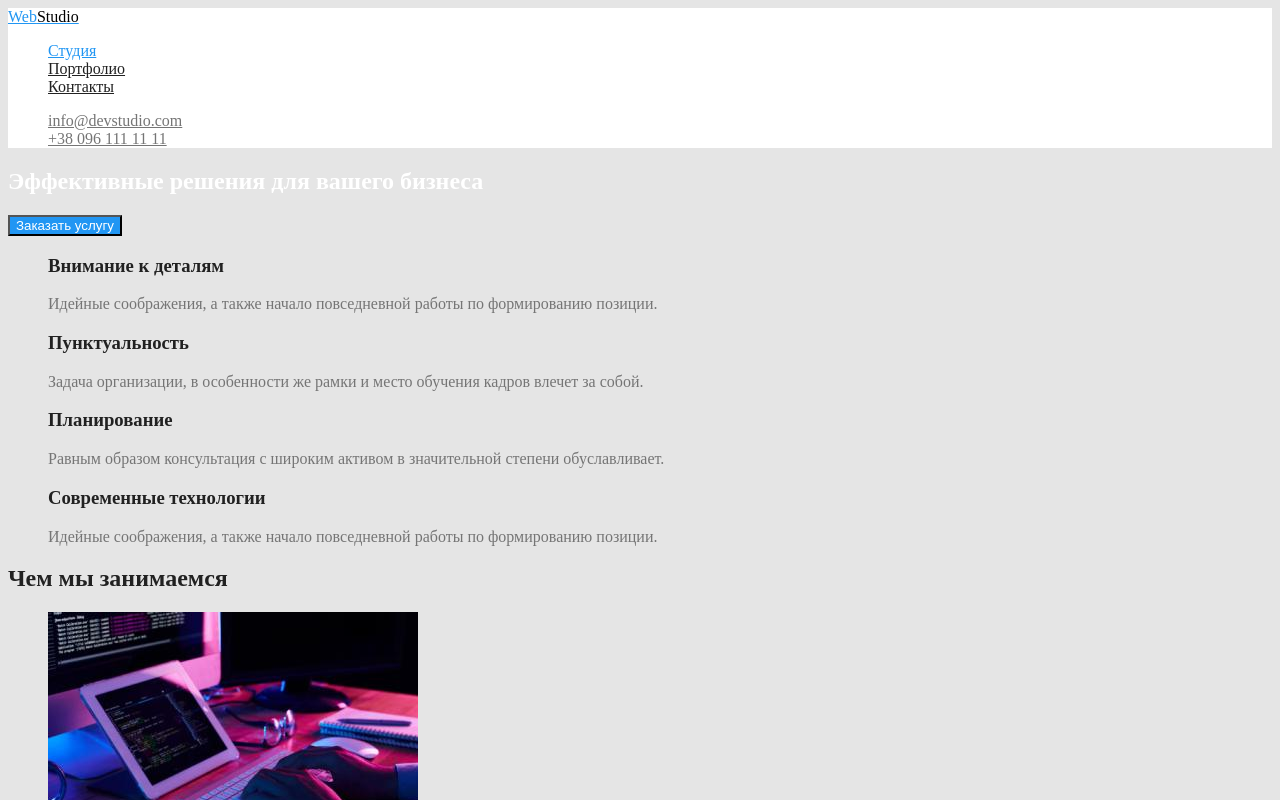
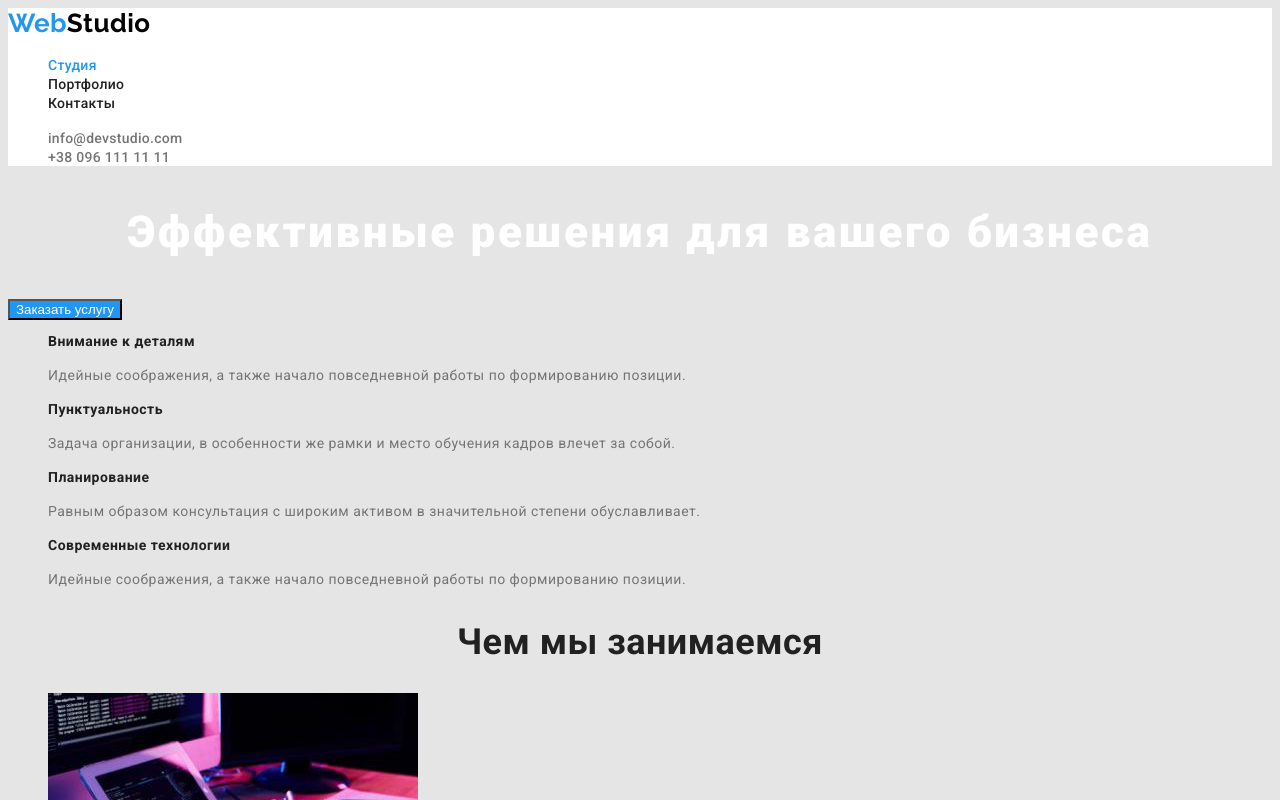
Before and after one commit to vladyslavvovchenko/goit-markup-hw-02, a plain HTML site: page index.html in a window 1280 px wide. Shown: the top 800 px of the page. Drawn offline with Linux system fonts and the light colour scheme.

Commit message:
шрифты портфолио доделка

```diff
--- a/css/styles.css
+++ b/css/styles.css
@@ -7,6 +7,10 @@
 
 body {
   background-color: #e5e5e5;
+  color: var(--primary-text-color);
+
+  font-family: Roboto, sans-serif;
+  letter-spacing: 0.03em;
 }
 
 .header {
@@ -15,6 +19,11 @@ body {
 
 .logo {
   color: var(--accent-hover-color);
+  font-family: Raleway, sans-serif;
+  font-weight: bold;
+  font-size: 26px;
+  line-height: 1.2;
+  text-decoration: none;
 }
 
 .second-logo {
@@ -30,6 +39,11 @@ ul {
 
 .site-nav .link {
   color: var(--second-text-coor);
+  font-weight: 500;
+  font-size: 14px;
+  line-height: 1.14;
+  letter-spacing: 0.02em;
+  text-decoration: none;
 }
 .site-nav .link:hover,
 .site-nav .link:focus {
@@ -44,6 +58,11 @@ ul {
 
 .contacts .link {
   color: var(--primary-text-color);
+  font-weight: 500;
+  font-size: 14px;
+  line-height: 1.14;
+  letter-spacing: 0.02em;
+  text-decoration: none;
 }
 .contacts .link:hover,
 .contacts .link:focus {
@@ -54,6 +73,12 @@ ul {
 
 .hero-title {
   color: var(--primery-white-color);
+
+  font-weight: 900;
+  font-size: 44px;
+  line-height: 1.36;
+  text-align: center;
+  letter-spacing: 0.06em;
 }
 
 /* button */
@@ -62,6 +87,7 @@ ul {
   color: var(--primery-white-color);
   background-color: var(--accent-hover-color);
 }
+
 /* section */
 
 .section {
@@ -70,14 +96,24 @@ ul {
 
 .section-title {
   color: var(--second-text-coor);
+  font-weight: bold;
+  font-size: 36px;
+  line-height: 1.17;
+  text-align: center;
+}
+/* description */
+
+.description {
+  color: var(--primary-text-color);
+  font-size: 14px;
+  line-height: 1.71;
 }
 
-/* description */
-.description {
-  color: var(--primary-text-color);
-}
 .description .title {
   color: var(--second-text-coor);
+  font-weight: bold;
+  font-size: 14px;
+  line-height: 1.14;
 }
 
 /* team */
@@ -85,19 +121,27 @@ ul {
 .team {
   color: var(--primary-text-color);
   background-color: #f5f4fa;
+  font-size: 16px;
+  line-height: 1.18;
 }
 
 .team .title {
   color: var(--second-text-coor);
+  font-weight: 500;
+  font-size: 16px;
+  line-height: 1.18;
 }
 
 /* footer */
 
 .address .link-contacts {
   color: rgba(255, 255, 255, 0.6);
+  text-decoration: none;
 }
+
 .address .link {
   color: var(--primery-white-color);
+  text-decoration: none;
 }
 
 /* основний колір тексту #757575 */
@@ -112,17 +156,27 @@ ul {
 /* колір фону #E5E5E5 */
 /* вторинний колір фону #F5F4FA */
 
+/* шрифти */
+/* Raleway 700, Roboto 400, 500, 700, 900 */
+
 /* сторінка портфоліо */
 
 /*кнопки портфолио*/
+
 .portfolio-button {
   color: var(--second-text-coor);
   background-color: #f5f4fa;
+  font-family: Roboto, sans-serif;
+  font-weight: 500;
+  font-size: 16px;
+  line-height: 1.62;
+  letter-spacing: 0.03em;
 }
 
 .portfolio-button:hover,
 .portfolio-button:focus {
-  color: #2196f3;
+  color: var(--primery-white-color);
+  background-color: var(--accent-hover-color);
 }
 
 /* меню */
@@ -133,4 +187,8 @@ ul {
 }
 .services-title {
   color: var(--second-text-coor);
+  font-weight: bold;
+  font-size: 18px;
+  line-height: 2;
+  letter-spacing: 0.06em;
 }
--- a/index.html
+++ b/index.html
@@ -5,6 +5,8 @@
     <meta http-equiv="X-UA-Compatible" content="IE=edge">
     <meta name="viewport" content="width=device-width, initial-scale=1.0">
     <title>Студия</title>
+    <link href="https://fonts.googleapis.com/css2?family=Raleway:wght@700&family=Roboto:wght@400;500;700;900&display=swap"
+        rel="stylesheet">
     <link rel="stylesheet" href="./css/styles.css">
 </head>
 <body>
```
Also changed, not shown: portfolio.html (+3 -0 lines).
